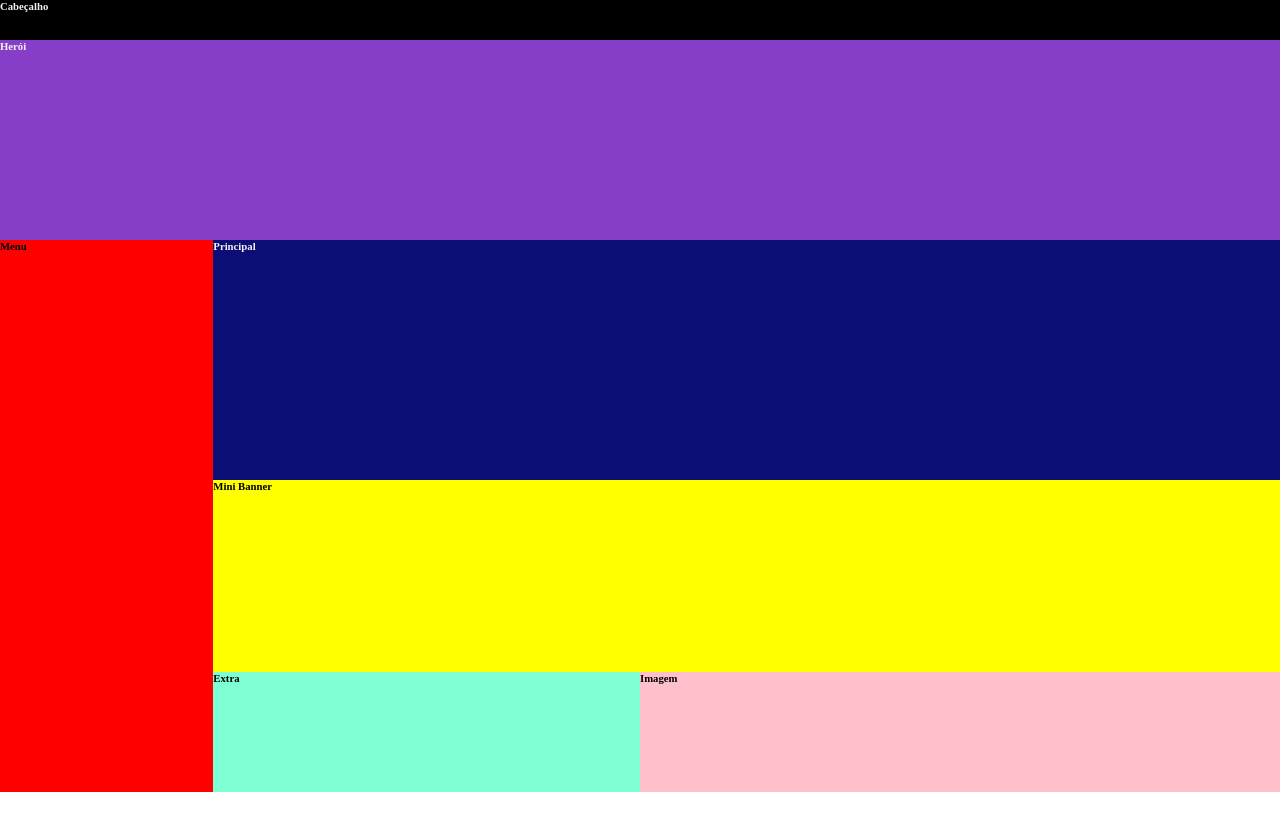
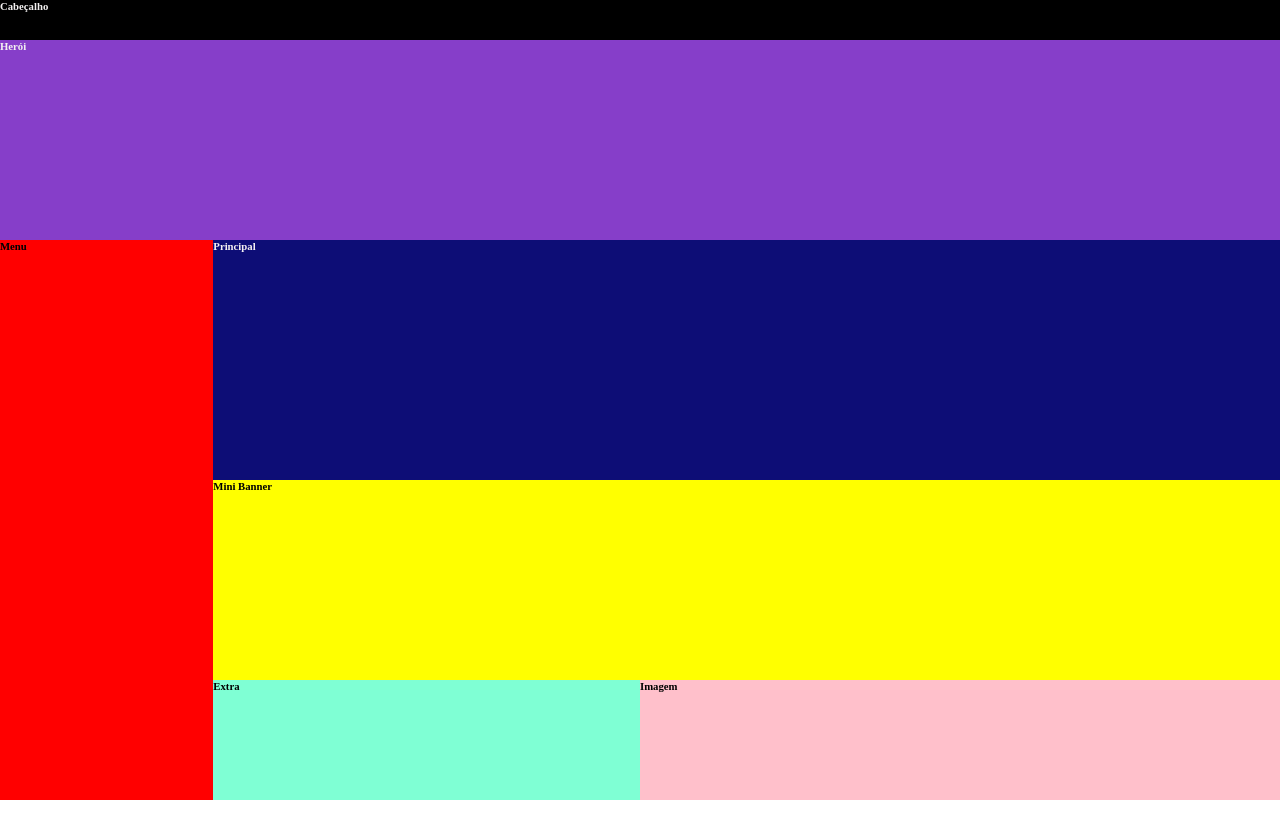
Before and after one commit to Mariana-de-Angelo-Silva/Aula-8---19-10---Grid, a plain HTML site: page Exercício 2/indexE2.html in a window 1280 px wide. After the commit the page ends 800 px from the top, so only its background shows below. Drawn offline with Linux system fonts and the light colour scheme.

Commit message:
Versão final: ajustando o tamanho das linhas - Ex2

```diff
--- a/Exercício 2/styleE2.css
+++ b/Exercício 2/styleE2.css
@@ -5,7 +5,7 @@
   .container{
     display: grid;
     grid-template-columns: 1fr 2fr 3fr;
-    grid-template-rows: 5vh 25vh 30vh 24vh 15vh 15vh;
+    grid-template-rows: 5vh 25vh 30vh 25vh 15vh ;
   }
 
   header{background-color: rgb(0, 0, 0);
```
